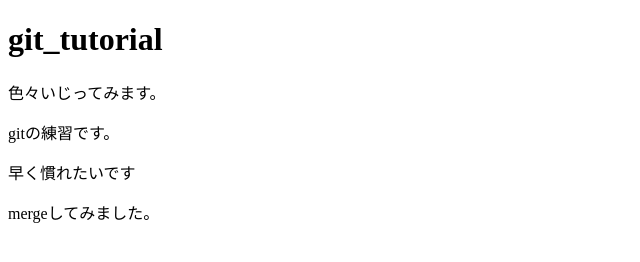
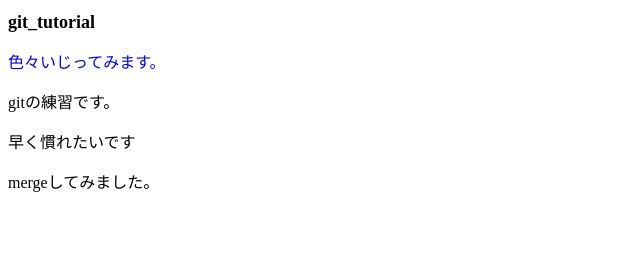
Before and after one commit to miura19/git_tutorial, a plain HTML site: page index.html in a window 1280 px wide. Shown: the whole page, without its empty margins (0-640 px from the left). Drawn offline with Linux system fonts and the light colour scheme.

Commit message:
cssを編集しました

```diff
--- a/index.html
+++ b/index.html
@@ -4,6 +4,7 @@
   <meta charset="UTF-8">
   <meta http-equiv="X-UA-Compatible" content="IE=edge">
   <meta name="viewport" content="width=device-width, initial-scale=1.0">
+  <link rel="stylesheet" href="style.css">
   <title>git_tutorial</title>
 </head>
 <body>
--- a/style.css
+++ b/style.css
@@ -0,0 +1,7 @@
+.title{
+  font-size: 18px;
+}
+
+.text1{
+  color: blue;
+}
```
